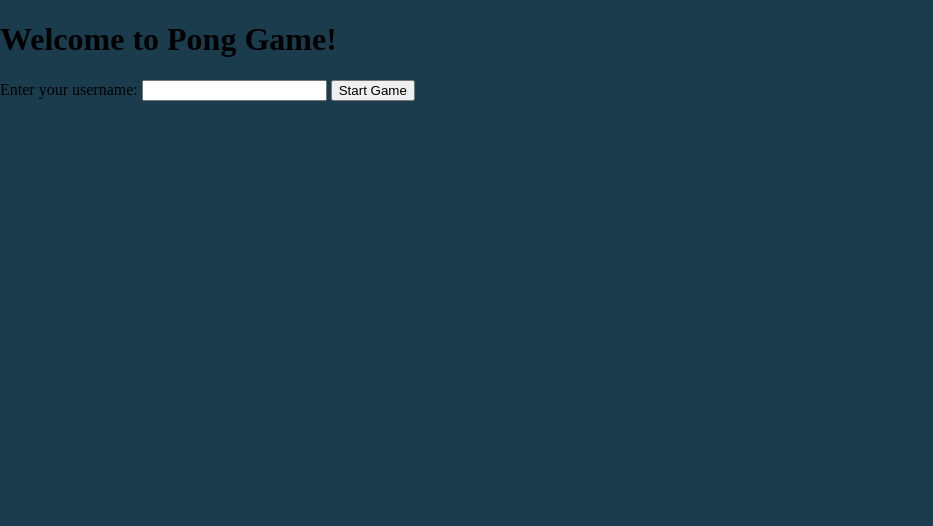
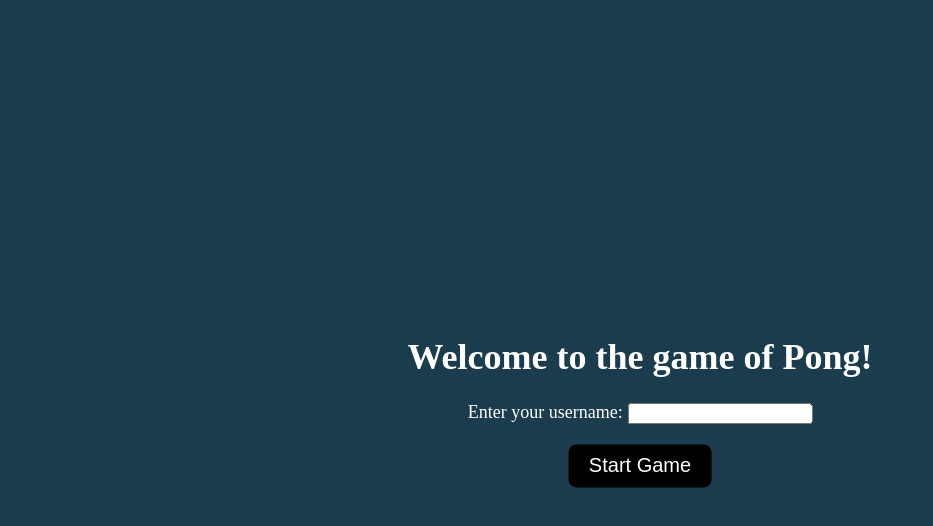
Before and after one commit to CameronLundrigan/Pong-game, a plain HTML site: page index.html in a window 1280 px wide. Shown: the whole page, without its empty margins (0-933 px from the left). Drawn offline with Linux system fonts and the light colour scheme.

Commit message:
start screen complete

```diff
--- a/css/styles.css
+++ b/css/styles.css
@@ -103,3 +103,33 @@
   margin-top: 20px; /* Adjust the margin-top to create space between text and button */
   cursor: pointer;
 }
+
+
+#start-screen {
+  position: absolute;
+  top: 50%;
+  left: 50%;
+  transform: translate(-50%, -50%);
+  text-align: center;
+}
+
+#header {
+  text-align: center;
+  font-size: large;
+  color: white;
+}
+
+#start-button {
+  display: block;
+  background-color: black;
+  color: white;
+  border: none;
+  border-radius: 8px;
+  font-size: 20px;
+  padding: 10px 20px;
+  margin-top: 20px;
+  cursor: pointer;
+  /* Center the button horizontally */
+  margin-left: auto;
+  margin-right: auto;
+}
--- a/index.html
+++ b/index.html
@@ -14,10 +14,10 @@
 
    <!-- Starting Screen (initially displayed) -->
 <div id="start-screen">
-    <h1>Welcome to Pong Game!</h1>
+   <div id="header"> <h1>Welcome to the game of Pong!</h1>
     <label for="username">Enter your username:</label>
     <input type="text" id="username" />
-    <button id="start-button">Start Game</button>
+    <button id="start-button">Start Game</button></div>
   </div>
 
   <div class="score" id="score">
```
